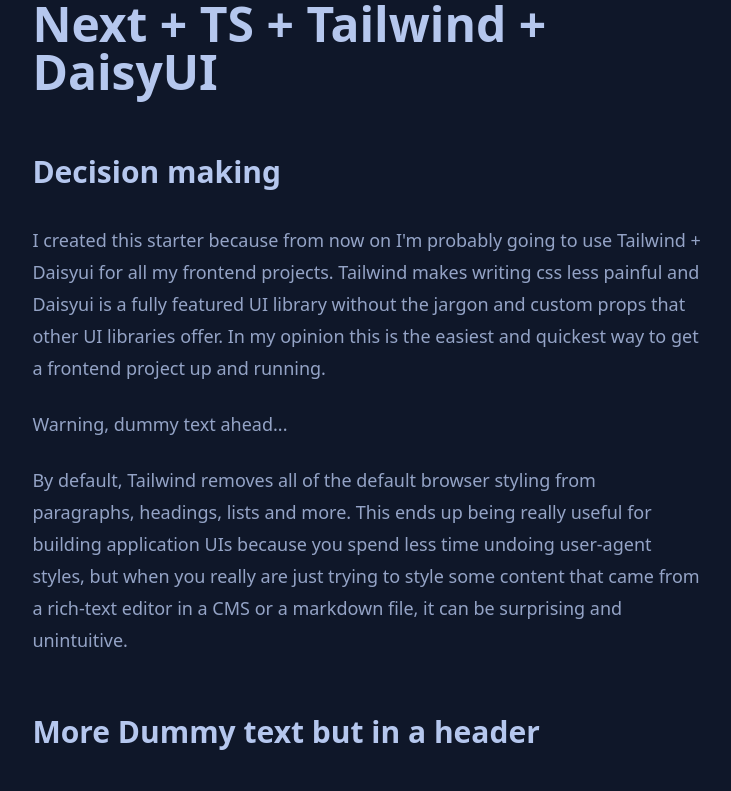
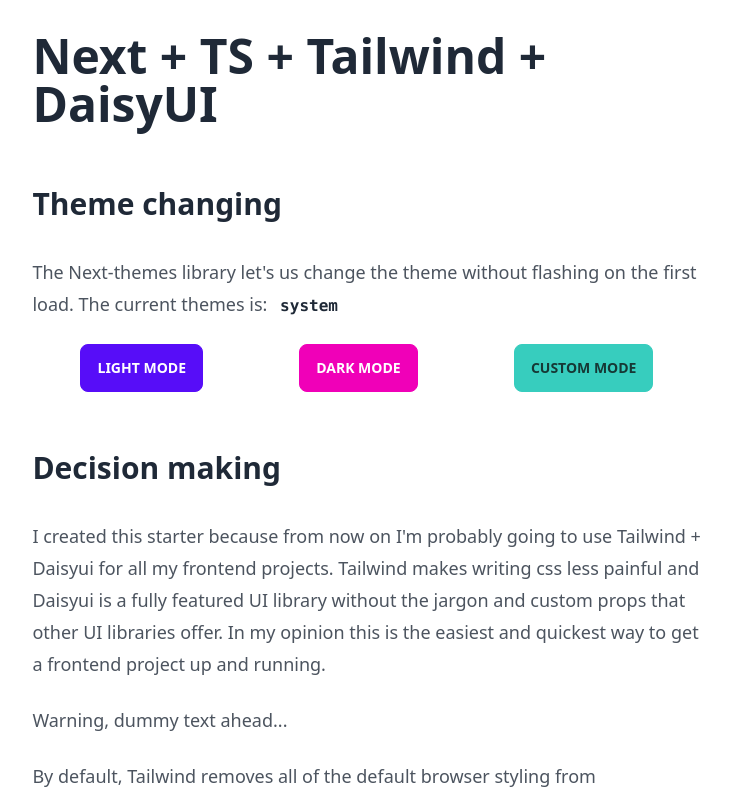
Before and after one commit to juanCortelezzi/next-starter, a Next.js app: page / in a window 1280 px wide. Shown: the top 791 px of the page, without its empty margins (273-1004 px from the left). Built offline with nearby package versions, Linux system fonts and the light colour scheme.

Commit message:
feat: add next-themes

```diff
--- a/package.json
+++ b/package.json
@@ -10,6 +10,7 @@
   },
   "dependencies": {
     "next": "12.1.6",
+    "next-themes": "^0.2.0",
     "react": "18.1.0",
     "react-dom": "18.1.0"
   },
--- a/src/pages/_app.tsx
+++ b/src/pages/_app.tsx
@@ -1,8 +1,13 @@
 import "@/styles/globals.css";
 import type { AppProps } from "next/app";
+import { ThemeProvider } from "next-themes";
 
 function MyApp({ Component, pageProps }: AppProps) {
-  return <Component {...pageProps} />;
+  return (
+    <ThemeProvider defaultTheme="system">
+      <Component {...pageProps} />
+    </ThemeProvider>
+  );
 }
 
 export default MyApp;
--- a/src/pages/index.tsx
+++ b/src/pages/index.tsx
@@ -1,5 +1,36 @@
 import type { NextPage } from "next";
+import { useTheme } from "next-themes";
 import Head from "next/head";
+import { useEffect, useState } from "react";
+
+const ThemeChanger = () => {
+  const [mounted, setMounted] = useState(false);
+  const { theme, setTheme } = useTheme();
+
+  useEffect(() => setMounted(true), []);
+
+  if (!mounted) return null;
+
+  return (
+    <>
+      <p>
+        The Next-themes library let&apos;s us change the theme without flashing
+        on the first load. The current themes is: <code>{theme}</code>
+      </p>
+      <div className="flex justify-around">
+        <button className="btn btn-primary" onClick={() => setTheme("light")}>
+          Light Mode
+        </button>
+        <button className="btn btn-secondary" onClick={() => setTheme("dark")}>
+          Dark Mode
+        </button>
+        <button className="btn btn-accent" onClick={() => setTheme("mytheme")}>
+          Custom Mode
+        </button>
+      </div>
+    </>
+  );
+};
 
 const Home: NextPage = () => {
   return (
@@ -13,8 +44,10 @@
         <link rel="icon" href="/favicon.ico" />
       </Head>
 
-      <main className="prose prose-lg mx-auto">
+      <main className="prose prose-lg prose-h1:my-8 mx-auto">
         <h1>Next + TS + Tailwind + DaisyUI</h1>
+        <h2>Theme changing</h2>
+        <ThemeChanger />
         <h2>Decision making</h2>
         <p>
           I created this starter because from now on I&apos;m probably going to
--- a/tailwind.config.cjs
+++ b/tailwind.config.cjs
@@ -1,10 +1,13 @@
 module.exports = {
+  darkMode: "class",
   content: ["./src/**/*.{ts,tsx}"],
   theme: {
     extend: {},
   },
   daisyui: {
     themes: [
+      "dark",
+      "light",
       {
         mytheme: {
           primary: "#3ABFF8",
```
Also changed, not shown: 1 other file (tests, documents, lock files or other folders).
